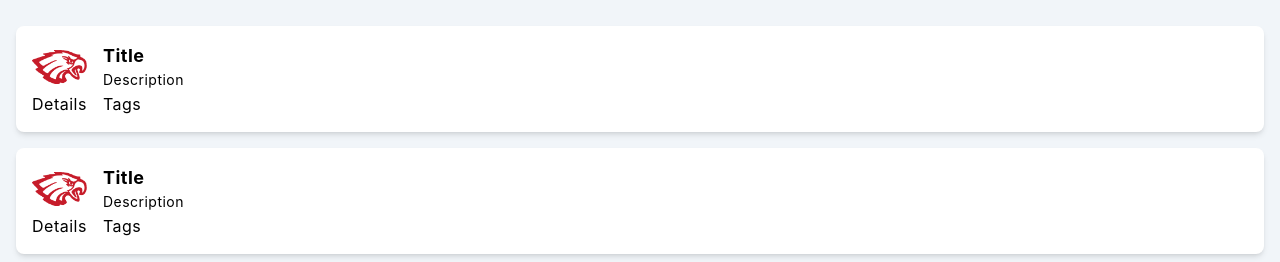
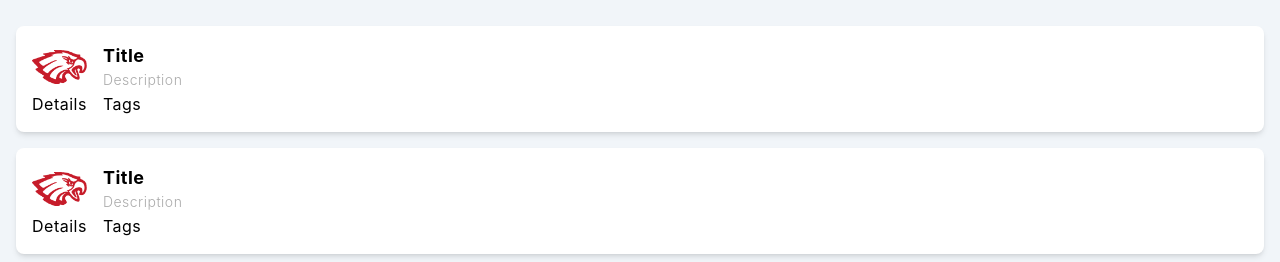
Before and after one commit to jtcheng26/chs-clubs-app, a Next.js app: page / in a window 1280 px wide. Shown: the part 226-488 px from the top of the page. Built offline with nearby package versions, Linux system fonts and the light colour scheme.

Commit message:
Description.tsx: changed font color

```diff
--- a/components/home/cardList/card/components/Description.tsx
+++ b/components/home/cardList/card/components/Description.tsx
@@ -1,7 +1,7 @@
 import React from 'react'
 
 export default function Description() {
-    return <div className="text-sm" font-light>
+    return <div className="text-sm text-[#ababab] font-light">
         Description
     </div>
 
```
